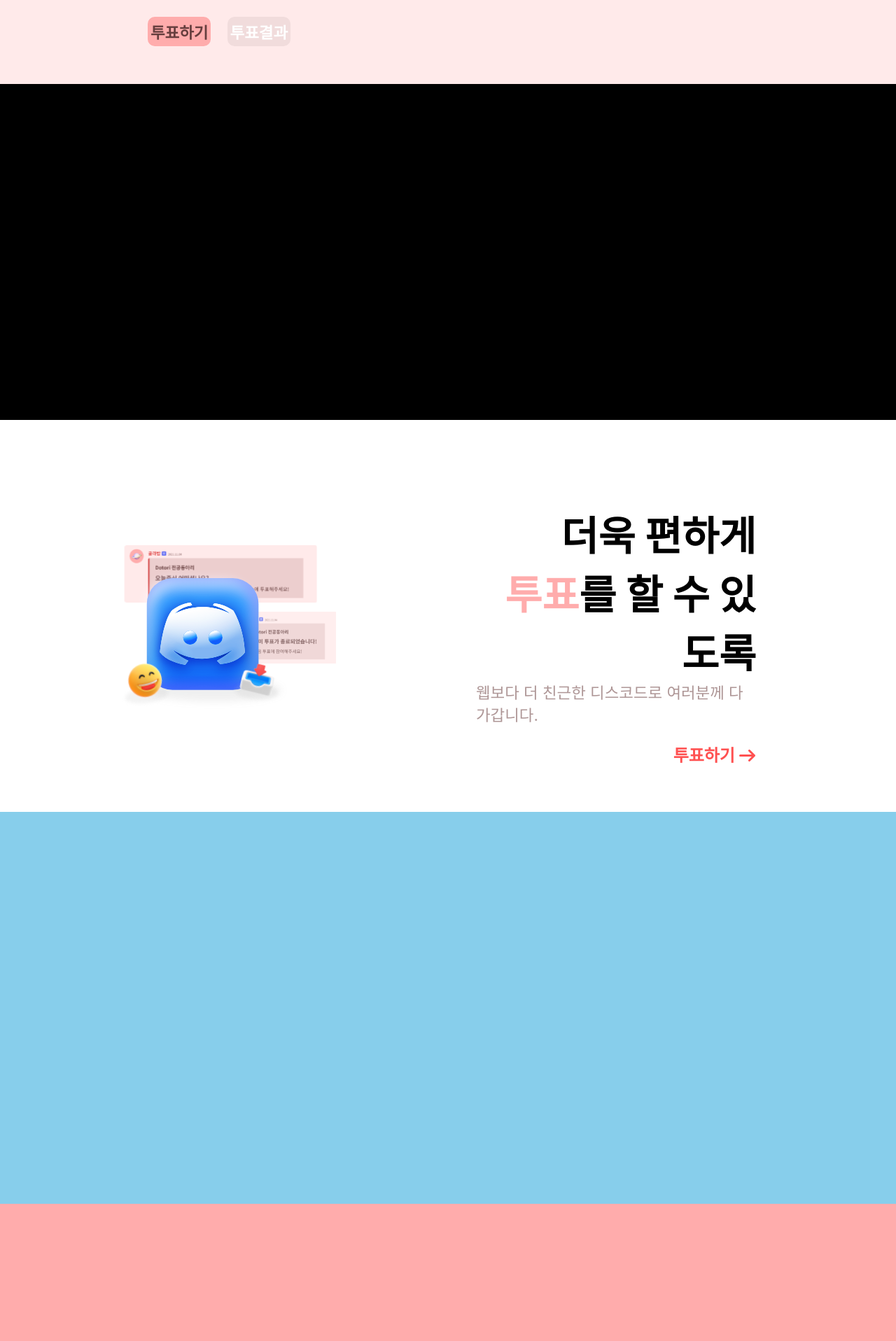
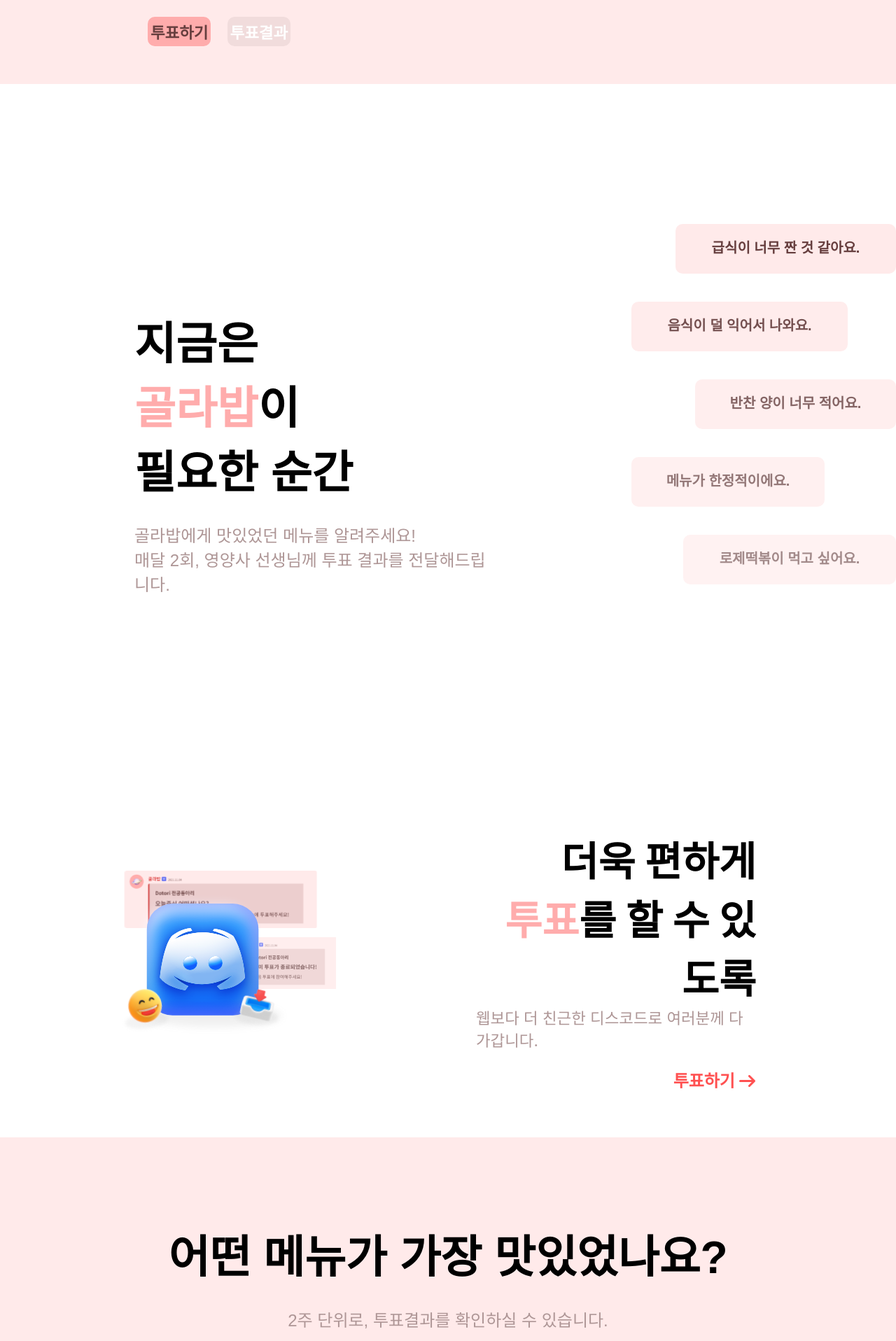
Before and after one commit to Team-Dotori/golabab-promotion, a React (Create React App) app: page / in a window 1280 px wide. Shown: the part 400-2316 px from the top of the page at 70% size. Built offline with nearby package versions, Linux system fonts and the light colour scheme.

Commit message:
Contents2,4 병합

```diff
--- a/src/Contents/Contents2.js
+++ b/src/Contents/Contents2.js
@@ -1,14 +1,38 @@
-import React from 'react';
-import * as S from '../Style/Con2st';
+import React from 'react'
+import * as S from '../Style/Con2st'
 
-const Contents2 = () => {
-    return (
-        <>
-            <S.Contents2>
-
-            </S.Contents2>
-        </>
-    );
-};
-
-export default Contents2;
+const Contents2=() =>{
+  return(
+    <S.Section>
+      <S.Div>
+        <S.H>
+          지금은<br/>
+          <S.Pink>골라밥</S.Pink>이<br/>
+          필요한 순간
+        </S.H>
+        <S.P>
+        골라밥에게 맛있었던 메뉴를 알려주세요!<br/>
+        매달 2회, 영양사 선생님께 투표 결과를 전달해드립니다.
+        </S.P>
+      </S.Div>
+      <S.Div2>
+      <S.Aside1>
+          급식이 너무 짠 것 같아요.
+        </S.Aside1>
+        <S.Aside2>
+          음식이 덜 익어서 나와요.
+        </S.Aside2>
+        <S.Aside3>
+          반찬 양이 너무 적어요.
+        </S.Aside3>
+        <S.Aside4>
+          메뉴가 한정적이에요.
+        </S.Aside4>
+        <S.Aside5>
+          로제떡볶이 먹고 싶어요.
+        </S.Aside5>
+      </S.Div2>
+    </S.Section>
+  )
+}
+export default Contents2
--- a/src/Contents/Contents4.js
+++ b/src/Contents/Contents4.js
@@ -1,14 +1,25 @@
-import React from 'react';
-import * as S from '../Style/Con4st';
+import React from 'react'
+import * as S from '../Style/Con4st'
+import note from '../assets/noteicon.svg'
 
-const Contents4 = () => {
-    return (
-        <>
-            <S.Contents4>
-
-            </S.Contents4>
-        </>
-    );
-};
-
-export default Contents4;
+const Contents4=() =>{
+  return(
+    <S.Section>
+      <S.Div>
+        <S.H>
+          어떤 메뉴가 가장 맛있었나요?
+        </S.H>
+        <S.P>
+        2주 단위로, 투표결과를 확인하실 수 있습니다.
+        </S.P>
+        <S.Note>
+          <img src={note}/>
+        </S.Note>
+        <S.Link>
+          <a href="#" style={{textDecoration:'none'}}><S.Red>투표결과 →</S.Red></a>
+        </S.Link>
+      </S.Div>
+    </S.Section>
+  )
+}
+export default Contents4
--- a/src/Style/Con2st.js
+++ b/src/Style/Con2st.js
@@ -1,8 +1,91 @@
 import styled from 'styled-components';
-
-export const Contents2 = styled.div`
-    background-color:black;
-    width:100%;
-    height:60vh;
-
-`;
+export const Section=styled.section`
+  background-color: white;
+  margin: 0;
+  padding: 0;
+  width:100%;
+  height:945px;
+  display: flex;
+  align-content: space-between;
+  font-family: 'Noto Sans KR', sans-serif;
+`
+export const Div = styled.div`
+  padding-top:40vh;
+  padding-left:15vw;
+`
+export const Div2 = styled.div`
+  padding-top:25vh;
+  padding-left:15vw;
+  font-size: 20px;
+  font-weight: bold;
+  font-style: normal;
+  text-align: center;
+`
+export const Pink = styled.a`
+  color:#ffacac;
+`
+export const P = styled.p`
+  color:#AE9696;
+  padding-top: 30px;
+  font-size:24px;
+`
+export const H = styled.p`
+  font-size: 64px;
+  font-weight: bold;
+`
+export const Aside1 = styled.aside`
+  margin-bottom: 40px;
+  width:315px;
+  height:71px;
+  border-radius: 10px;
+  padding: 18px 32px;
+  background-color: #FFEAEA;
+  color: #663E3E;
+  flex-direction: row;
+  margin-left: 63px;
+`
+export const Aside2 = styled.aside`
+  margin-bottom: 40px;
+  width:309px;
+  height:71px;
+  border-radius: 10px;
+  padding: 18px 32px;
+  background-color: #FFEAEA;
+  color: #663E3E;
+  opacity: 0.9;
+  flex-direction: row;
+`
+export const Aside3 = styled.aside`
+  margin-bottom: 40px;
+  width:287px;
+  height:71px;
+  border-radius: 10px;
+  padding: 18px 32px;
+  background-color: #FFEAEA;
+  color: #663E3E;
+  opacity: 0.8;
+  flex-direction: row;
+  margin-left:91px;
+`
+export const Aside4 = styled.aside`
+  margin-bottom: 40px;
+  width:276px;
+  height:71px;
+  border-radius: 10px;
+  padding: 18px 32px;
+  background-color: #FFEAEA;
+  color: #663E3E;
+  opacity: 0.7;
+  flex-direction: row;
+`
+export const Aside5 = styled.aside`
+  width:304px;
+  height:71px;
+  border-radius: 10px;
+  padding: 18px 32px;
+  background-color: #FFEAEA;
+  color: #663E3E;
+  opacity: 0.6;
+  flex-direction: row;
+  margin-left: 74px;
+`
--- a/src/Style/Con4st.js
+++ b/src/Style/Con4st.js
@@ -1,8 +1,41 @@
 import styled from 'styled-components';
-
-export const Contents4 = styled.div`
-    background-color:skyblue;
-    width:100%;
-    height:70vh;
-
-`;
+export const Section=styled.section`
+  background-color: #FFEAEA;
+  margin: 0;
+  padding: 0;
+  width:100%;
+  height:945px;
+  display: flex;
+  align-content: space-between;
+  font-family: 'Noto Sans KR', sans-serif;
+`
+export const Div = styled.div`
+  padding-top:15vh;
+  text-align: center;
+`
+export const Div2 = styled.div`
+`
+export const P = styled.p`
+  color:#AE9696;
+  padding-top: 30px;
+  font-size:24px;
+  width: 100vw;
+`
+export const H = styled.p`
+  font-size: 64px;
+  font-weight: bold;
+`
+export const Note = styled.div`
+  margin-top: 32px;
+  position: relative;
+  left: 43vw;
+  width: 278px;
+`
+export const Red = styled.a`
+  color: #FF5151;
+`
+export const Link = styled.div`
+  font-size: 30px;
+  margin-top: 40px;
+  font-weight: bold;
+`
```
Also changed, not shown: src/assets/noteicon.svg (added).
